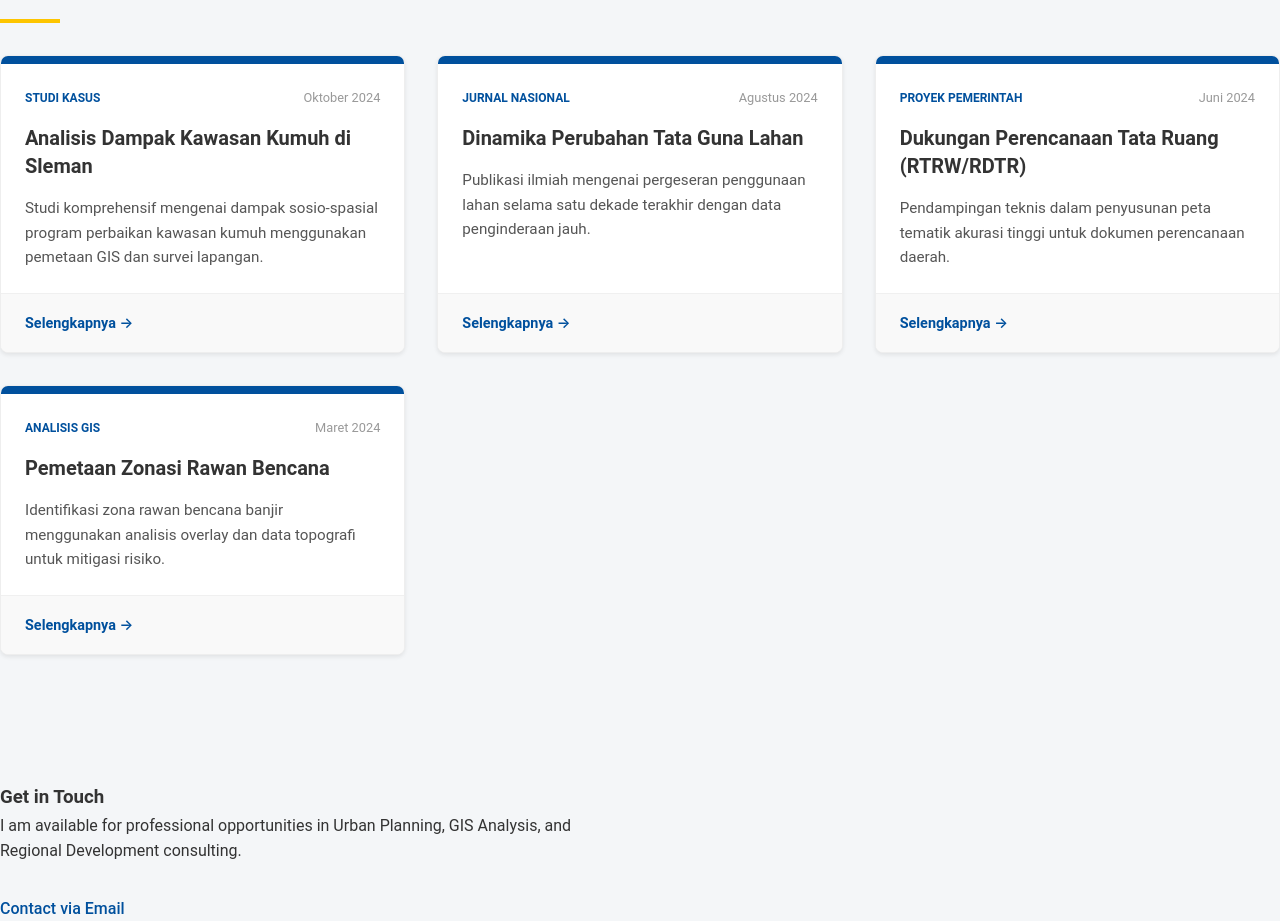
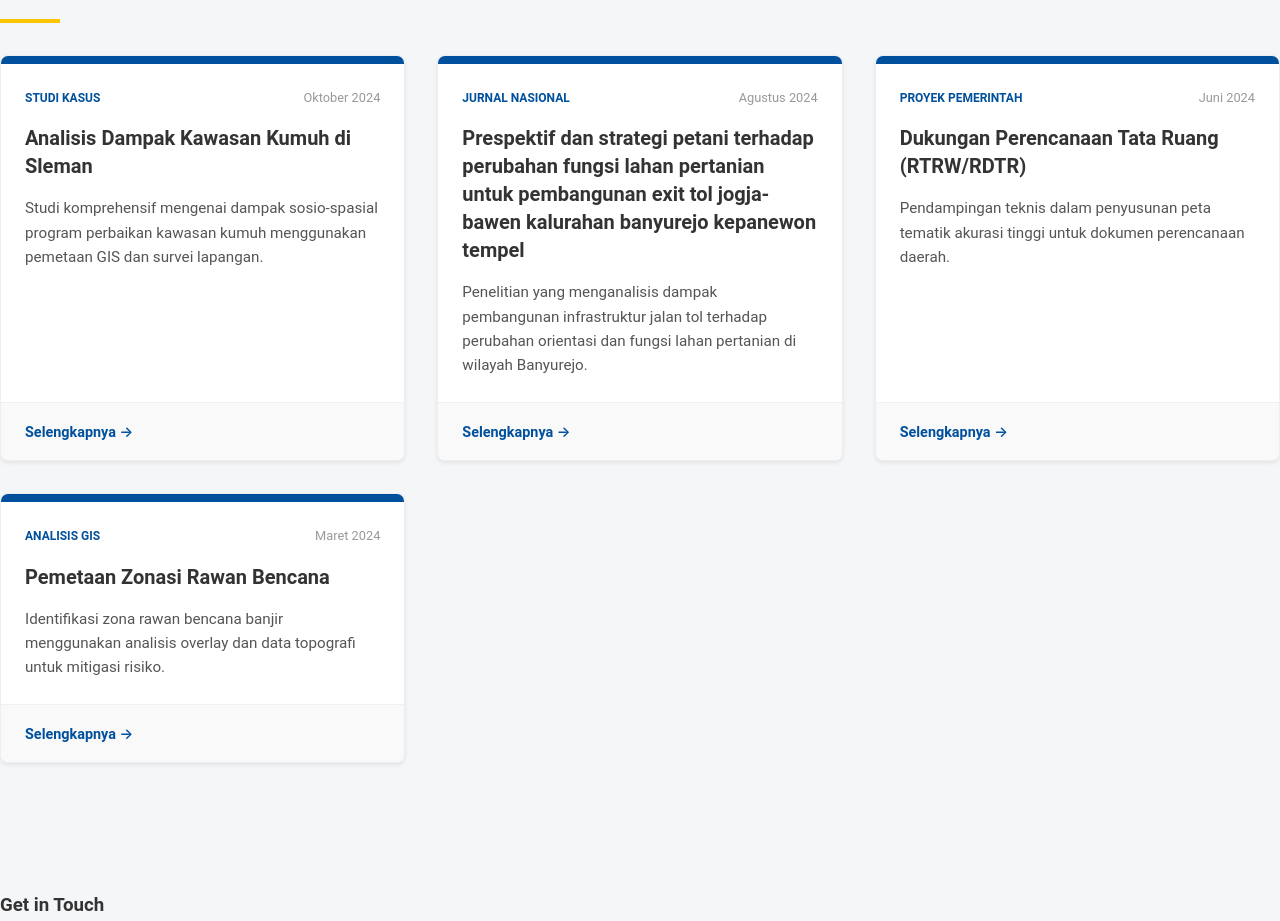
Before and after one commit to dimas-colab/DIMAS-PRASETIA, a React (Vite) app: page / in a window 1280 px wide. Shown: the part 1183-2104 px from the top of the page. Built offline with nearby package versions, Linux system fonts and the light colour scheme.

Commit message:
Update research project title and description

```diff
--- a/src/components/Projects.jsx
+++ b/src/components/Projects.jsx
@@ -52,10 +52,10 @@ const Projects = () => {
                     description="Studi komprehensif mengenai dampak sosio-spasial program perbaikan kawasan kumuh menggunakan pemetaan GIS dan survei lapangan."
                 />
                 <ProjectCard
-                    title="Dinamika Perubahan Tata Guna Lahan"
+                    title="Prespektif dan strategi petani terhadap perubahan fungsi lahan pertanian untuk pembangunan exit tol jogja-bawen kalurahan banyurejo kepanewon tempel"
                     category="Jurnal Nasional"
                     date="Agustus 2024"
-                    description="Publikasi ilmiah mengenai pergeseran penggunaan lahan selama satu dekade terakhir dengan data penginderaan jauh."
+                    description="Penelitian yang menganalisis dampak pembangunan infrastruktur jalan tol terhadap perubahan orientasi dan fungsi lahan pertanian di wilayah Banyurejo."
                 />
                 <ProjectCard
                     title="Dukungan Perencanaan Tata Ruang (RTRW/RDTR)"
```
